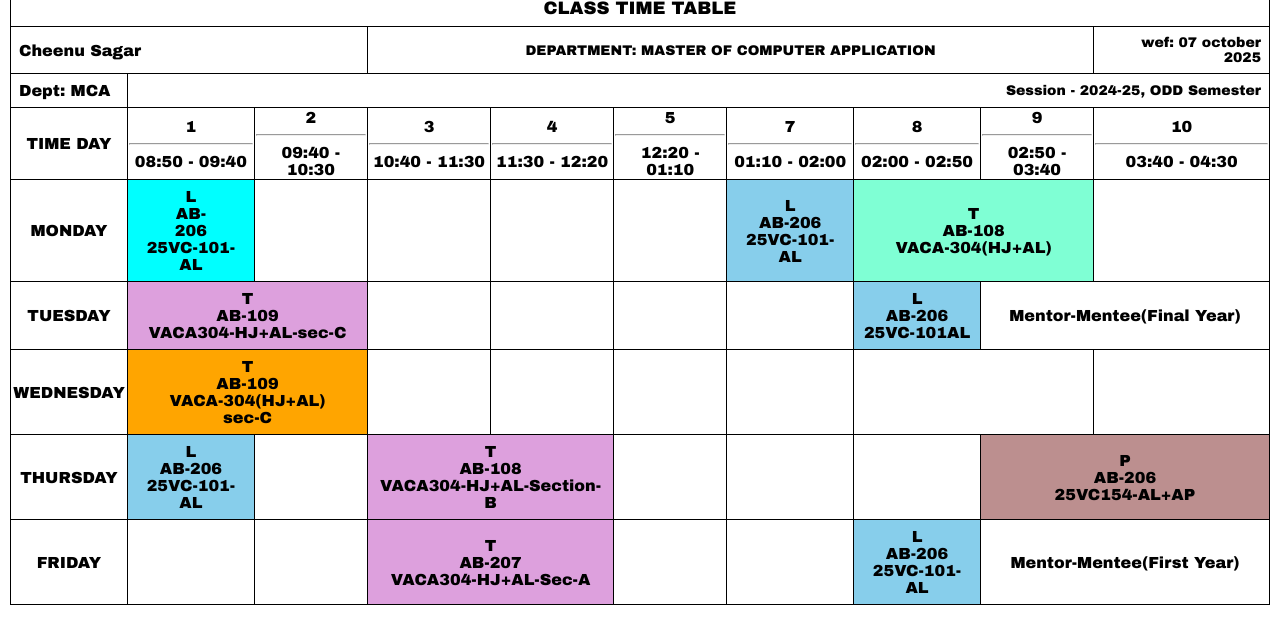
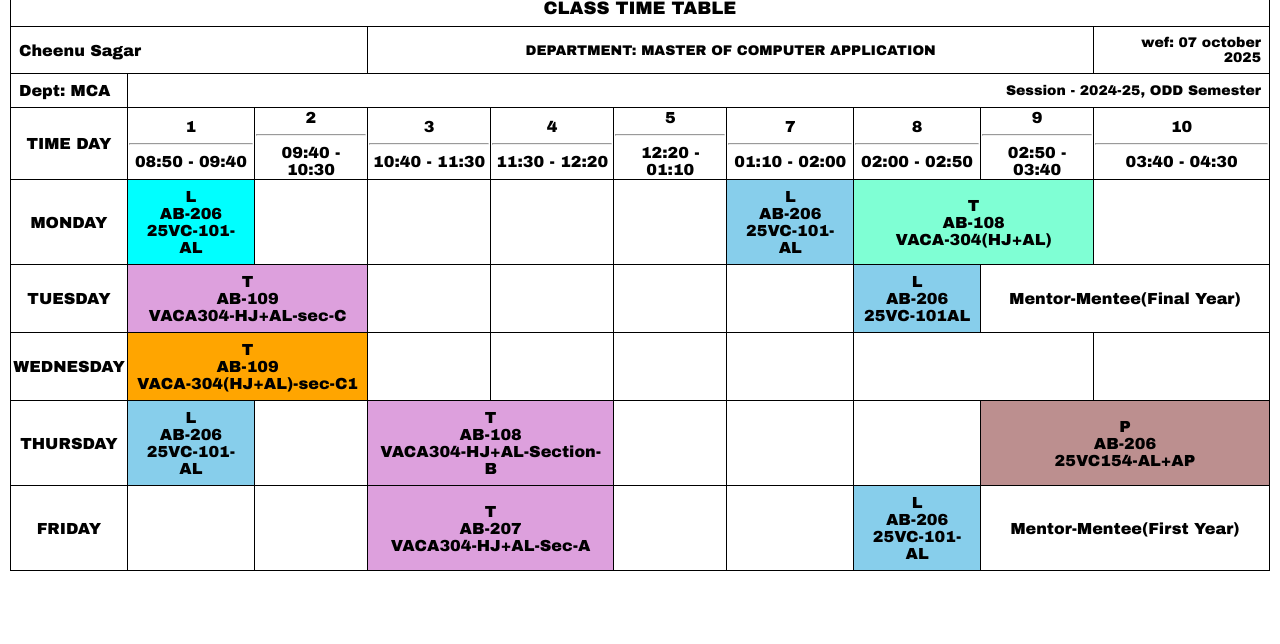
Before and after one commit to CheenuSagar/MCA-A, a plain HTML site: page Frontpage.html in a window 1280 px wide. Shown: the part 82-726 px from the top of the page. Drawn offline with Linux system fonts and the light colour scheme.

Commit message:
Second Day

```diff
--- a/Frontpage.html
+++ b/Frontpage.html
@@ -175,7 +175,7 @@
 
       <tr>
         <th>MONDAY</th>
-        <td class="Color1">L<br/>AB- <br />206<br/>25VC-101-AL</td>
+        <td class="Color1">L<br/>AB-206<br/>25VC-101-AL</td>
         <td></td>
         <td></td>
         <td></td>
@@ -212,9 +212,7 @@
         <td class="Color7" colspan="2">
           T <br />
           AB-109 <br />
-          VACA-304(HJ+AL) <br />
-          sec-C
-        </td>
+          VACA-304(HJ+AL)-sec-C1</td>
         <td></td>
         <td></td>
         <td></td>
@@ -257,8 +255,7 @@
         <td></td>
         <td class="Color12">
           L <br />
-          AB-206<br/>25VC-101-AL
-        </td>
+          AB-206<br/>25VC-101-AL</td>
         <td class="Color13" colspan="2">Mentor-Mentee(First Year)</td>
       </tr>
     </table>
```
